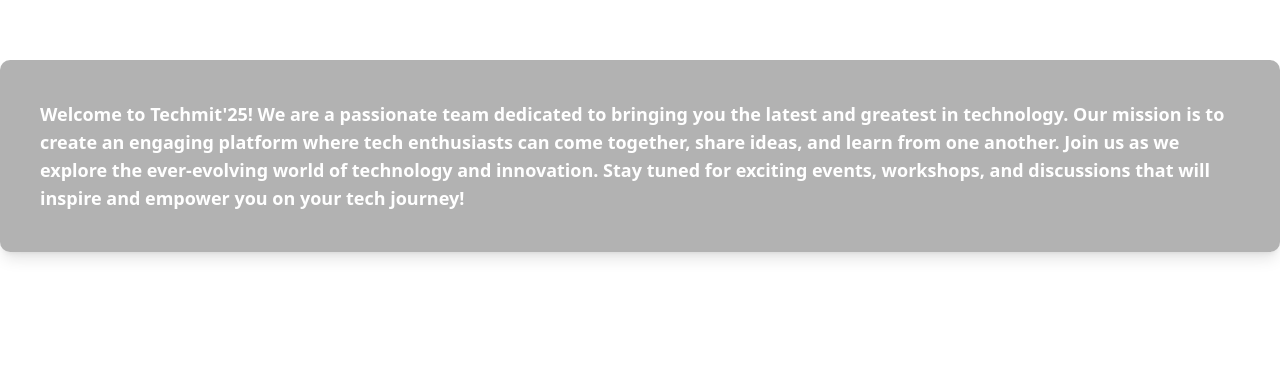
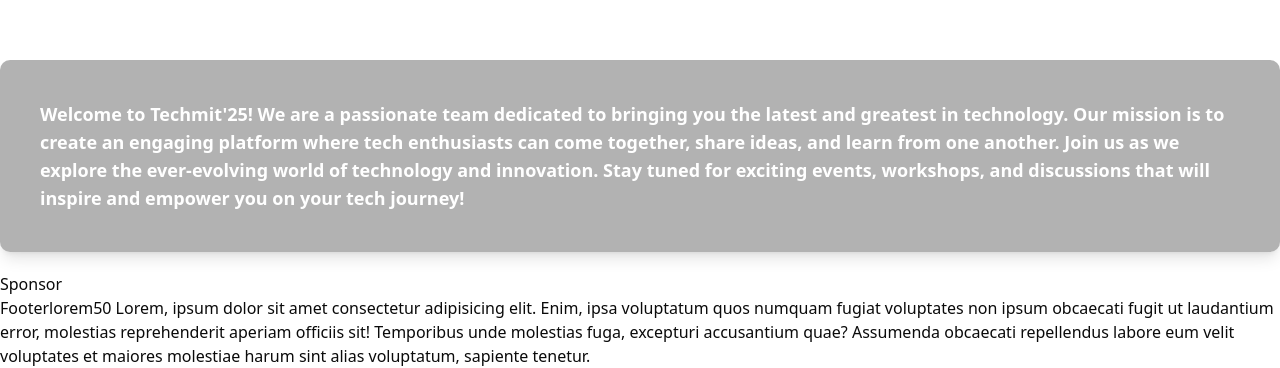
Before and after one commit to rkrahul21/Techmiti-25, a React (Vite) app in the folder client/: page / in a window 1280 px wide. Shown: the part 2203-2571 px from the top of the page. Before the commit the page ends 2475 px from the top, so only its background shows below. Built offline with nearby package versions, Linux system fonts and the light colour scheme.

Commit message:
footer section

```diff
--- a/client/src/Home.jsx
+++ b/client/src/Home.jsx
@@ -2,6 +2,8 @@
 import videoSrc from './assets/88fcbfc0.mp4';
 import AboutUs from './components/sections/AboutUs';
 import Countdown from './components/Countdown';
+import Footer from './components/Footer';
+import Sponsor from './components/sections/Sponsor';
 
 
 
@@ -14,13 +16,14 @@
                     className="absolute top-0 left-0 w-full h-full object-cover z-[-1]"
                     src={videoSrc}
                     autoPlay
-                    loop
                     muted
                     playsInline
                 />
             </div>
             <Countdown />
             <AboutUs />
+            <Sponsor />
+            <Footer/>
         </div>
     )
 }
--- /dev/null
+++ b/client/src/components/Footer.jsx
@@ -0,0 +1,11 @@
+import React from 'react'
+
+function Footer() {
+  return (
+    <div>
+        Footerlorem50  Lorem, ipsum dolor sit amet consectetur adipisicing elit. Enim, ipsa voluptatum quos numquam fugiat voluptates non ipsum obcaecati fugit ut laudantium error, molestias reprehenderit aperiam officiis sit! Temporibus unde molestias fuga, excepturi accusantium quae? Assumenda obcaecati repellendus labore eum velit voluptates et maiores molestiae harum sint alias voluptatum, sapiente tenetur.
+    </div>
+  )
+}
+
+export default Footer
--- /dev/null
+++ b/client/src/components/sections/Sponsor.jsx
@@ -0,0 +1,9 @@
+import React from 'react'
+
+function Sponsor() {
+  return (
+    <div>Sponsor</div>
+  )
+}
+
+export default Sponsor
```
